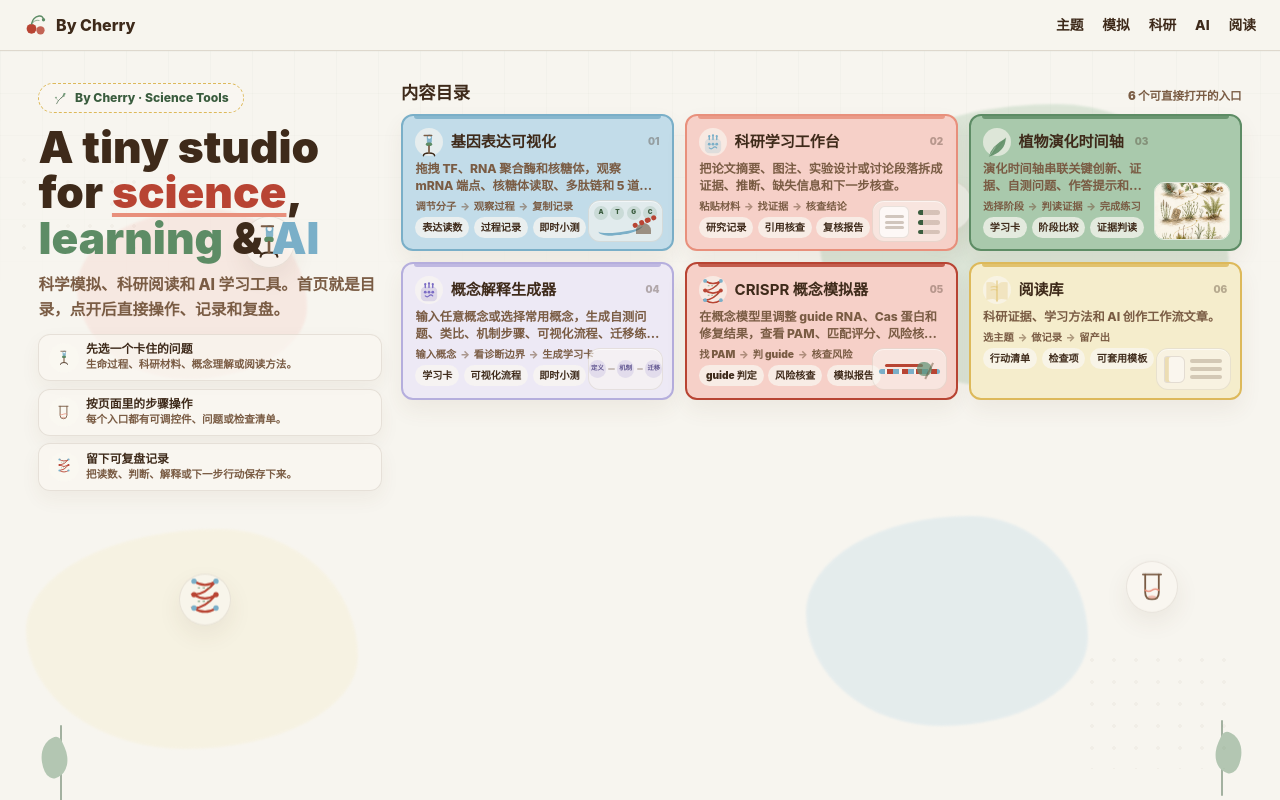
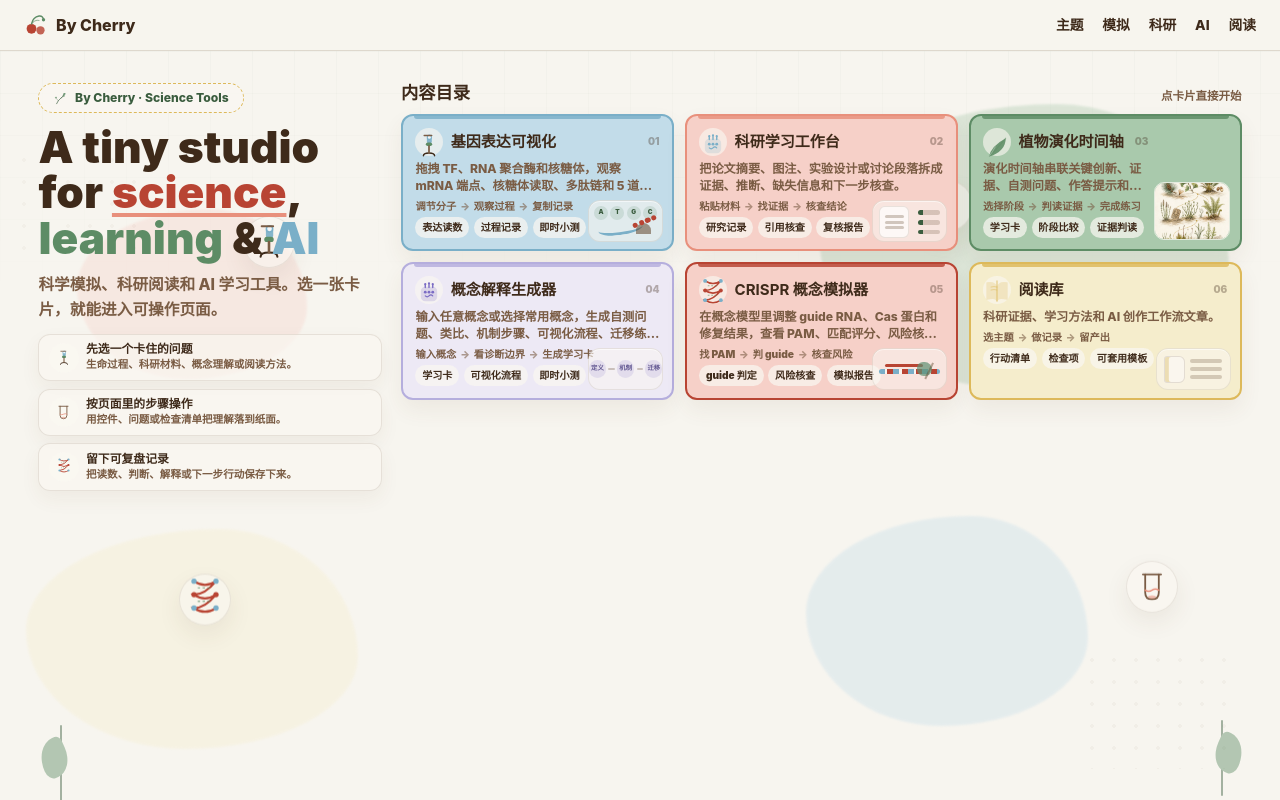
Before and after one commit to liruirui321/Bycherry, a React (Vite) app: page / in a window 1280 px wide. Built offline with nearby package versions, Linux system fonts and the light colour scheme.

Commit message:
Refine homepage start copy

```diff
--- a/scripts/verify-content-integrity.mjs
+++ b/scripts/verify-content-integrity.mjs
@@ -206,9 +206,9 @@ function verifyWorkCardActions() {
   expect(heroSource.includes('className="hero-entry-grid"') && heroSource.includes('gridTemplateColumns: "repeat(3, minmax(0, 1fr))"') && heroSource.includes('gridAutoRows: "minmax(124px, auto)"'), "Homepage module entries must render as a short three-column first-screen index, not repeated sections.");
   expect(heroSource.includes("border: `2px solid ${entry.border}`") && heroSource.includes("minHeight: 124") && !heroSource.includes("minHeight: 152") && !heroSource.includes("minHeight: 230") && !heroSource.includes("minHeight: 260"), "Homepage module entries must keep enough content density without returning to long sticky-note panels.");
   expect(!heroSource.includes('gridRow: entry.featuredImage ? "span 2" : undefined') && heroSource.includes("width: 76") && heroSource.includes("height: 58"), "Homepage plant evolution entry must show a compact illustration without becoming a two-row sticky-note card.");
-  expect(heroSource.includes('aria-label="使用方式"') && heroSource.includes("先选一个卡住的问题") && !heroSource.includes("hero-scope-strip") && !heroSource.includes("hero-scope-item"), "Homepage should use one compact usage strip instead of a repeated category scope row.");
+  expect(heroSource.includes('aria-label="使用方式"') && heroSource.includes("先选一个卡住的问题") && heroSource.includes("点卡片直接开始") && !heroSource.includes("hero-scope-strip") && !heroSource.includes("hero-scope-item"), "Homepage should use one compact usage strip instead of a repeated category scope row.");
   expect(!/\.hero-entry-row\s*\{[\s\S]{0,260}width:\s*100%\s*!important/.test(heroSource), "Mobile homepage entries must not become full-width long boxes.");
-  expect(!heroSource.includes("hero-count") && !heroSource.includes("homeWorkStatus") && !heroSource.includes("hero-work-status") && !heroSource.includes("个内容入口"), "Homepage first-screen directory must not add duplicate count or status labels.");
+  expect(!heroSource.includes("hero-count") && !heroSource.includes("homeWorkStatus") && !heroSource.includes("hero-work-status") && !heroSource.includes("个内容入口") && !heroSource.includes("个可直接打开的入口") && !heroSource.includes("首页就是目录"), "Homepage first-screen directory must not add duplicate count or status labels.");
   expect(!heroSource.includes("entry.updated") && !heroSource.includes("updated: work.updated"), "Homepage first-screen cards must not show date metadata that makes the directory feel like an article list.");
   expect(!heroSource.includes("entry.action") && !heroSource.includes("action: work.action"), "Homepage cards must not repeat action pills inside already-clickable directory entries.");
   expect(heroSource.includes("hero-entry-path") && heroSource.includes("entry.path.map") && heroSource.includes("entry.outputs.slice(0, 3)"), "Homepage cards must preserve useful learning-path and output density after removing repeated action pills.");
--- a/src/app/components/Hero.tsx
+++ b/src/app/components/Hero.tsx
@@ -184,12 +184,12 @@ export function Hero() {
               <span style={{ color: "var(--cherry-blue)" }}>AI</span>
             </h1>
             <p style={{ margin: 0, color: "var(--cherry-warm-mid)", fontSize: "clamp(0.98rem, 1.04vw, 1.08rem)", lineHeight: 1.58, fontWeight: 760, maxWidth: 420 }}>
-              科学模拟、科研阅读和 AI 学习工具。首页就是目录，点开后直接操作、记录和复盘。
+              科学模拟、科研阅读和 AI 学习工具。选一张卡片，就能进入可操作页面。
             </p>
             <div className="hero-start-strip" role="list" aria-label="使用方式" style={{ display: "grid", gap: "0.46rem", width: "100%", maxWidth: 420 }}>
               {[
                 { label: "先选一个卡住的问题", detail: "生命过程、科研材料、概念理解或阅读方法。", icon: <IconMicroscope size={18} color="var(--cherry-blue)" /> },
-                { label: "按页面里的步骤操作", detail: "每个入口都有可调控件、问题或检查清单。", icon: <IconTestTube size={17} color="var(--cherry-peach)" /> },
+                { label: "按页面里的步骤操作", detail: "用控件、问题或检查清单把理解落到纸面。", icon: <IconTestTube size={17} color="var(--cherry-peach)" /> },
                 { label: "留下可复盘记录", detail: "把读数、判断、解释或下一步行动保存下来。", icon: <IconDNA size={18} color1="var(--cherry-red)" color2="var(--cherry-blue)" /> },
               ].map((item) => (
                 <span key={item.label} className="hero-start-item" role="listitem" style={{ display: "grid", gridTemplateColumns: "auto minmax(0, 1fr)", alignItems: "center", gap: "0.46rem", minWidth: 0, border: "1.5px solid rgba(94,68,42,0.12)", borderRadius: 12, padding: "0.48rem 0.58rem", background: "rgba(250,247,241,0.68)", boxShadow: "0 8px 20px rgba(94,68,42,0.06)", textAlign: "left" }}>
@@ -206,7 +206,7 @@ export function Hero() {
           <div className="hero-featured-panel" style={{ minWidth: 0, display: "grid", gap: "0.64rem", width: "100%", alignContent: "start" }}>
             <div style={{ display: "flex", alignItems: "end", justifyContent: "space-between", gap: "0.75rem", minWidth: 0 }}>
               <h2 style={{ margin: 0, color: "var(--cherry-warm-brown)", fontSize: "1.08rem", lineHeight: 1.2, fontWeight: 950, textAlign: "left" }}>内容目录</h2>
-              <span style={{ color: "var(--cherry-warm-mid)", fontSize: "0.72rem", lineHeight: 1.2, fontWeight: 880, textAlign: "right" }}>6 个可直接打开的入口</span>
+              <span style={{ color: "var(--cherry-warm-mid)", fontSize: "0.72rem", lineHeight: 1.2, fontWeight: 880, textAlign: "right" }}>点卡片直接开始</span>
             </div>
             <nav id="works" className="hero-entry-grid" aria-label="内容目录" style={{ display: "grid", gridTemplateColumns: "repeat(3, minmax(0, 1fr))", gridAutoRows: "minmax(124px, auto)", gap: "0.68rem", minWidth: 0, maxWidth: "100%", boxSizing: "border-box" }}>
               {entries.map((entry, index) => (
```
